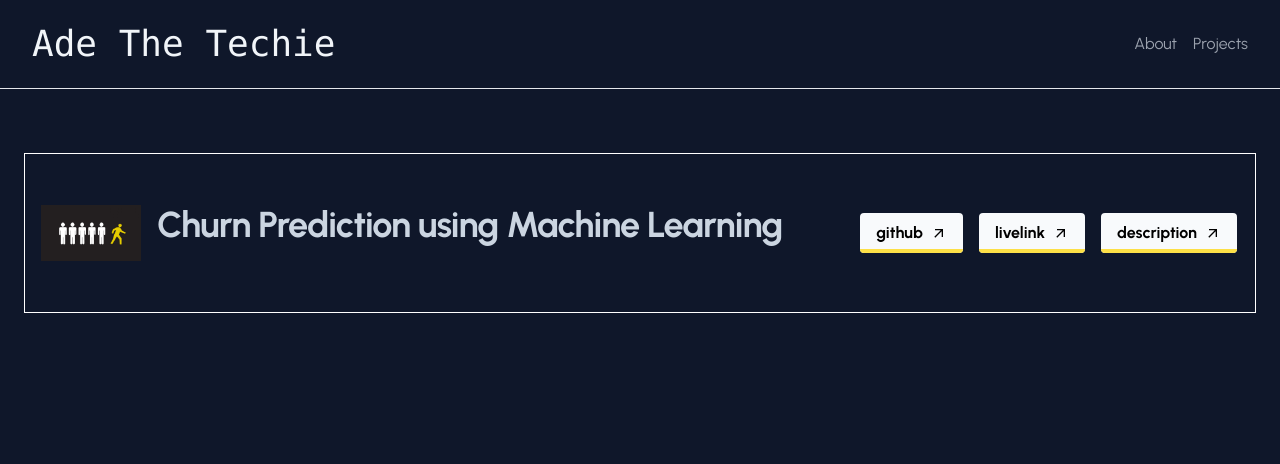
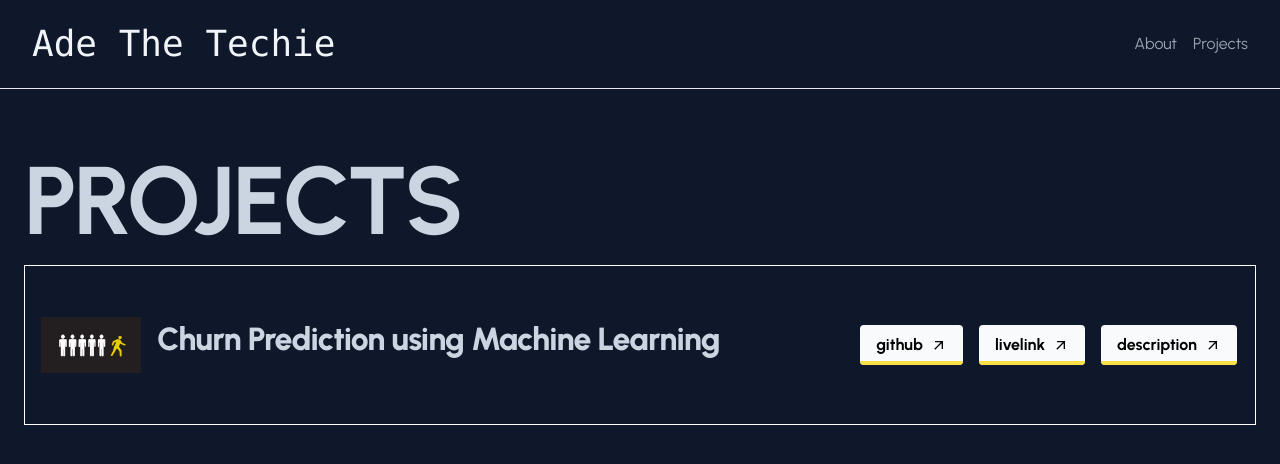
Before and after one commit to Demmynile/port3D, a Next.js app: page /projects in a window 1280 px wide. Shown: the top 464 px of the page. Built offline with nearby package versions, Linux system fonts and the light colour scheme.

Commit message:
added the project feature part to the project

```diff
--- a/src/app/projects/page.tsx
+++ b/src/app/projects/page.tsx
@@ -12,7 +12,10 @@ import { projectData } from "../data"
 function Projects() {
   return (
     <Bounded>
-       <div className="flex items-center p-4 justify-between border border-white w-full h-[10rem]">
+       <Heading as = 'h3' size = 'lg' className = 'col-start-1 mb-4'>
+         PROJECTS
+        </Heading>
+       <div className="flex items-center p-4 justify-between border border-white w-full h-[10rem] ">
          {projectData && projectData.map((data)   => (
         <>
         <div className="flex items-start justify-center space-x-4">
@@ -25,9 +28,9 @@ function Projects() {
                    />
              </div>
              <div>
-             <Heading as = 'h6' size = 'sm' className = 'col-start-1'>
-                {data.title}
-              </Heading>
+                <Heading className="text-sm font-extrabold md:text-md lg:text-lg xl:text-[2rem] xl:mt-2">
+                    {data.title}
+                </Heading>
              </div>
 
 
```
